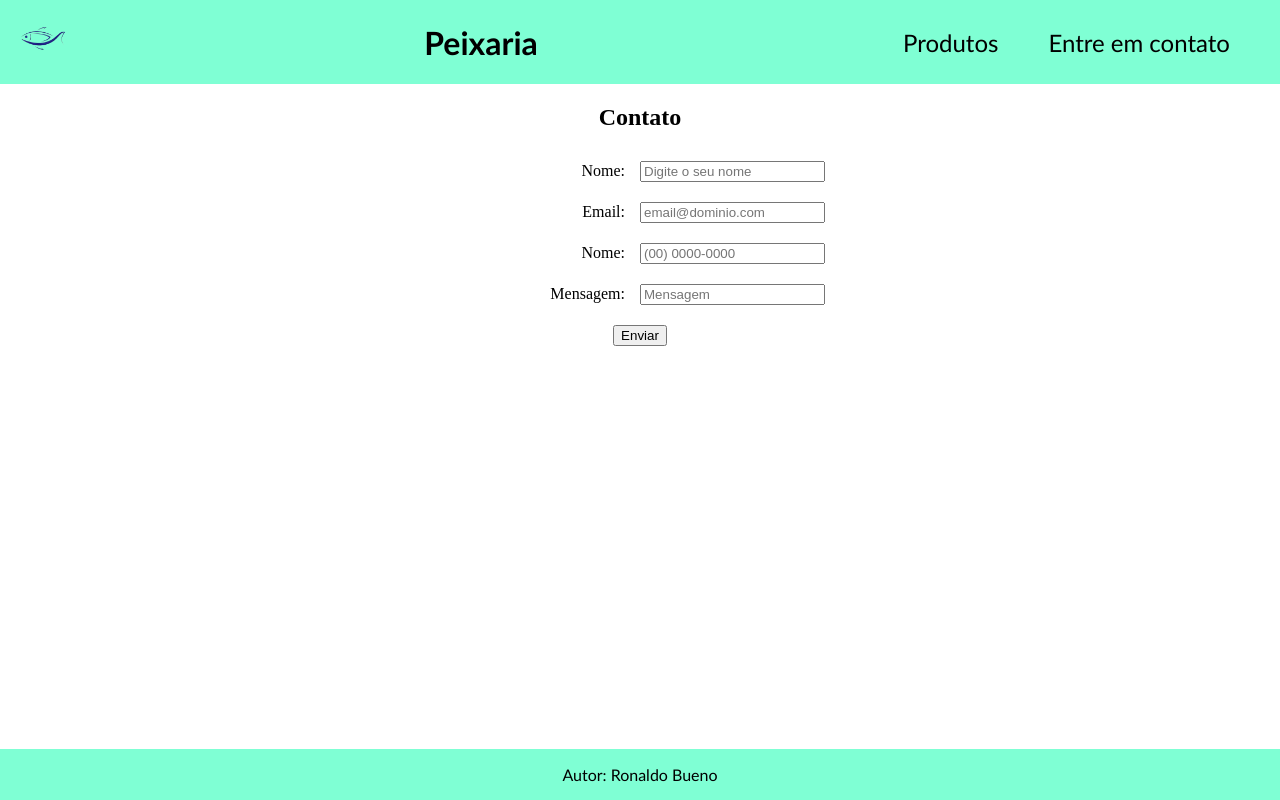
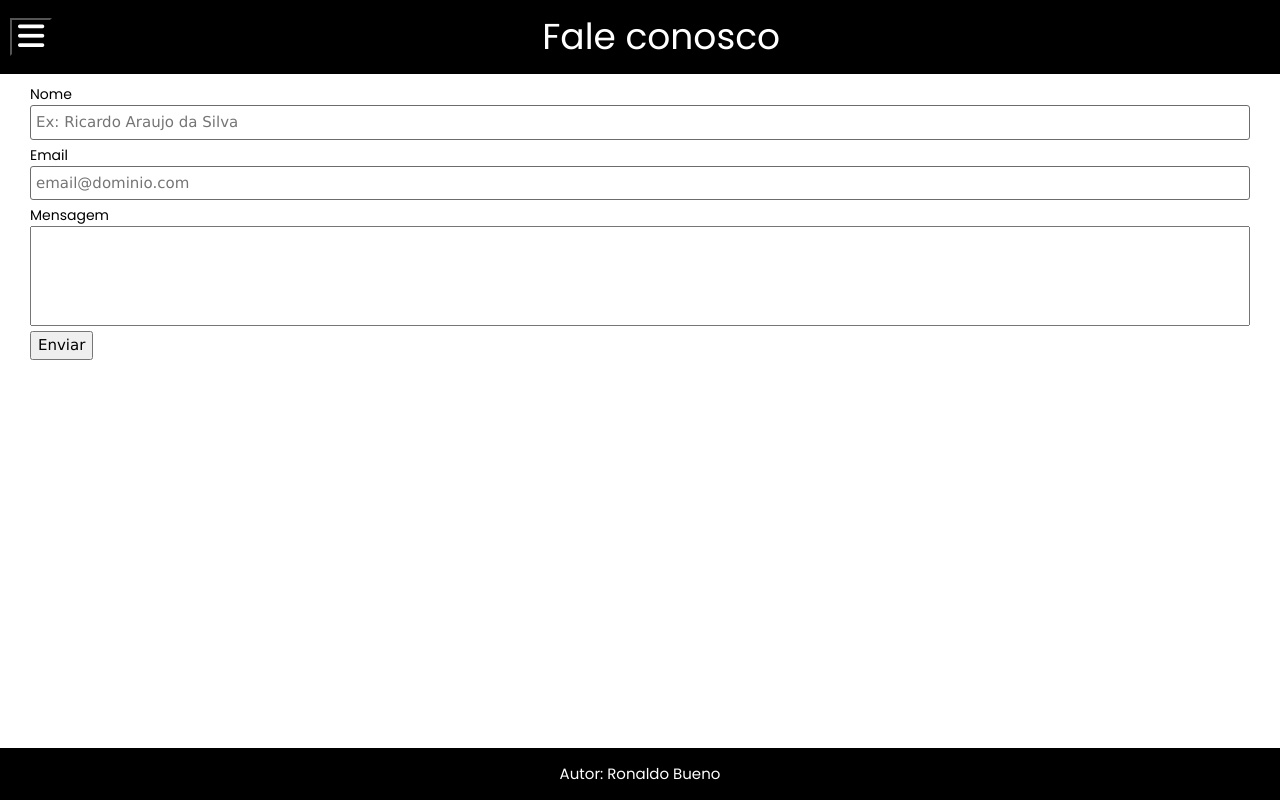
Before and after one commit to RonaldoBueno16/tecweb, a plain HTML site: page contato.html in a window 1280 px wide. Drawn offline with nearby package versions, Linux system fonts and the light colour scheme.

Commit message:
Adicionando menu

```diff
--- a/contato.html
+++ b/contato.html
@@ -1,51 +1,81 @@
 <!DOCTYPE html>
 <html lang="pt-br">
+
 <head>
     <title>Peixaria</title>
     <meta charset="utf-8">
 
     <link rel="stylesheet" href="./css/style.css">
+
+    <meta name="viewport" content="width=device-width, initial-scale=1">
+    <script src="./script.js"></script>
+    <script src="./cookie.js"></script>
+    <link rel="stylesheet" href="https://www.w3schools.com/w3css/4/w3.css">
+
+    <link rel="stylesheet" href="https://cdnjs.cloudflare.com/ajax/libs/font-awesome/6.0.0-beta3/css/all.min.css"
+        integrity="sha512-Fo3rlrZj/k7ujTnHg4CGR2D7kSs0v4LLanw2qksYuRlEzO+tcaEPQogQ0KaoGN26/zrn20ImR1DfuLWnOo7aBA=="
+        crossorigin="anonymous" referrerpolicy="no-referrer" />
+
+    <link rel="stylesheet" href="https://cdnjs.cloudflare.com/ajax/libs/font-awesome/4.7.0/css/font-awesome.min.css">
+
+    <link href='https://fonts.googleapis.com/css?family=Poppins' rel='stylesheet'>
+
+    <link rel="icon" href="./images/relIcon- site.png">
 </head>
-    <body>
-        <div class="logo">
-            <img src="./images/logo.png" alt="Logo do site" id="img_logo">
+
+<body onload="OnBodyLoad()">
+    <!-- <img src="./images/logo.png" alt="Logo do site" id="img_logo">
     <h1>Peixaria</h1>
     <nav>
         <ul class="navbar">
             <li class="buttons_head"><a href="./index.html">Produtos</a></li>
             <li class="buttons_head"><a href="./contato.html">Entre em contato</a></li>
         </ul>
-            </nav>
+    </nav> -->
+    <header>
+        <div class="menu">
+            <div class="background_button">
+                <button id="buttonmenu" onclick="ShowMenu()">
+                    <i class="fa-solid fa-bars fa-2x"></i>
+                </button>
+                <div class="background_menu hidden">
+                    <div class="background_textlink">
+                        <i class="iconlink fa fa-product-hunt"></i>
+                        <a href="./index.html" class="textlink">Produtos</a>
                     </div>
-
-        <header>
-            <div class="estoque">
-                <h2>Contato</h2>
-                <form>
-                    <div class="form_input">
-                        <div class="inputlabel"><label for="input_name">Nome:</label></div>
-                        <div class="inputinput"><input type="text" placeholder="Digite o seu nome" id="input_name" name="input_name"/></div>
+                    <div class="background_textlink">
+                        <i class="iconlink fa fa-wpforms"></i>
+                        <a href="./contato.html" class="textlink">Contato</a>
                     </div>
-                    <div class="form_input">
-                        <div class="inputlabel"><label for="input_email">Email:</label></div>
-                        <div class="inputinput"><input type="email" placeholder="email@dominio.com" id="input_email" name="input_email"/></div>
                 </div>
-                    <div class="form_input">
-                        <div class="inputlabel"><label for="input_tel">Nome:</label></div>
-                        <div class="inputinput"><input type="tel" placeholder="(00) 0000-0000" id="input_tel" name="input_tel"/></div>
             </div>
-                    <div class="form_input">
-                        <div class="inputlabel"><label for="input_message">Mensagem:</label></div>
-                        <div class="inputinput"><input type="tel" placeholder="Mensagem" id="input_message" name="input_message"/></div>
+            <div>
+                <h1 id="title">Fale conosco</h1>
             </div>
-                    <div class="form_input">
-                        <button type="submit">Enviar</button>
+            <div class="background_google">
+                <script async src="https://cse.google.com/cse.js?cx=98b275f6b7164dee8"></script>
+                <div class="gcse-search"></div>
             </div>
+        </div>
+    </header>
+    <article>
+        <form id="form_contato">
+            <div class="form-group">
+                <label for="nome">Nome</label>
+                <input id="nome" type="text" placeholder="Ex: Ricardo Araujo da Silva" required>
+            </div>
+            <div class="form-group">
+                <label for="email">Email</label>
+                <input id="email" type="email" placeholder="email@dominio.com" required>
+            </div>
+            <div class="form-group">
+                <label for="message">Mensagem</label>
+                <textarea id="message" type="message" placeholder="email@dominio.com" required> </textarea>
+            </div>
+            <button>Enviar</button>
         </form>
-            </div>
-
-        </header>
-        <footer id="footer_2">
+    </article>
+    <footer id="footer_1" style="position: absolute;">
         <p>Autor: Ronaldo Bueno</p>
     </footer>
 </body>
--- a/css/style.css
+++ b/css/style.css
@@ -3,13 +3,18 @@ body {
     padding: 0;
 }
 
-.logo {
+.menu {
     display: flex;
     flex-direction: row;
     justify-content: space-between;
     align-items: center;
 
-    background-color: aquamarine;
+    background-color: #000;
+}
+
+#title {
+    font-family: 'Poppins';
+    color: #FFFFFF;
 }
 
 #img_logo {
@@ -25,11 +30,6 @@ body {
     flex-direction: column;
 }
 
-.navbar {
-    display: flex;
-    /* background-color: #000; */
-}
-
 .inputlabel {
     width: 50%;
     display: flex;
@@ -42,21 +42,9 @@ body {
     display: flex;
 }
 
-.navbar>li {
-    display: block;
-    font-family: 'Gill Sans', 'Gill Sans MT', Calibri, 'Trebuchet MS', sans-serif;
-
-    font-size: 24px;
-    margin-right: 50px;
-}
-
 .buttons_head>a {
     text-decoration: none;
     color: black;
-}
-
-h1 {
-    font-family: 'Gill Sans', 'Gill Sans MT', Calibri, 'Trebuchet MS', sans-serif;
 }
 
 .estoque {
@@ -73,25 +61,12 @@ h1 {
 #footer_1 {
     display: flex;
     justify-content: center;
-    /* bottom: 0px; */
-    background: aquamarine;
+    bottom: 0px;
+    background: #000;
     height: auto;
-    color: #000;
+    color: #FFF;
     width: 100%;
-    position: absolute;
-    font-family: 'Gill Sans', 'Gill Sans MT', Calibri, 'Trebuchet MS', sans-serif;
-}
-
-#footer_2 {
-    display: flex;
-    justify-content: center;
-    bottom: 0px;
-    background: aquamarine;
-    height: auto;
-    color: #000;
-    width: 100%;
-    position: absolute;
-    font-family: 'Gill Sans', 'Gill Sans MT', Calibri, 'Trebuchet MS', sans-serif;
+    font-family: 'Poppins';
 }
 
 .card {
@@ -99,7 +74,7 @@ h1 {
     max-width: 300px;
     margin: auto;
     text-align: center;
-    font-family: arial;
+    font-family: 'Poppins';
 }
 
 .price {
@@ -127,20 +102,47 @@ h1 {
     opacity: 0.7;
 }
 
-form {
-    display: flex;
-    flex-direction: column;
-    align-items: center;
+article {
+    margin-left: 30px;
+    margin-right: 30px;
+    margin-top: 10px;
 }
 
-.form_input {
+#form_buy {
     display: flex;
     align-items: center;
     justify-content: center;
-    margin-top: 10px;
-    margin-bottom: 10px;
+    flex-direction: column;
 }
 
+.form-group {
+    display: flex;
+    flex-direction: column;
+    margin-top: 5px;
+}
+
+.form-group>label {
+    font-family: 'Poppins';
+    font-size: 14px;
+}
+
+.form-group>textarea {
+    resize: none;
+    height: 100px;
+}
+
+.form-group>input {
+    padding: 5px;
+    border-radius: 3px;
+
+    border-style: solid;
+    border-color: #6C6C6C;
+    border-width: 0.1px;
+}
+
+#form_contato>button {
+    margin-top: 5px;
+}
 
 .infocompra {
     display: flex;
@@ -160,3 +162,53 @@ form {
 
     margin-top: 10px;
 }
+
+#buttonmenu {
+    cursor: pointer;
+    background-color: #000;
+    color: #FFF;
+}
+
+.background_button {
+    margin-left: 10px;
+}
+
+.background_google {
+    margin-right: 10px;
+}
+
+.background_menu {
+    display: flex;
+    flex-direction: column;
+    position: absolute;
+    background-color: rgba(0, 0, 0, 1.0);
+    padding: 5px;
+    margin-top: 18px;
+
+
+    overflow: hidden;
+    left: 0;
+}
+
+.textlink {
+    color: #FFF;
+
+    text-decoration: none;
+
+    font-family: 'Poppins';
+    font-size: 22px;
+}
+
+.iconlink {
+    color: #FFF;
+}
+
+.background_textlink {
+    padding-top: 5px;
+    padding-bottom: 5px;
+    padding-right: 20px;
+}
+
+.hidden {
+    display: none;
+}
--- a/script.js
+++ b/script.js
@@ -80,19 +80,19 @@ function ValidateInput(id) {
     switch (id) {
         case "cpf": {
 
-            if(!TestaCPF(value.replaceAll('-', '').replaceAll('.', ''))) {
+            if (!TestaCPF(value.replaceAll('-', '').replaceAll('.', ''))) {
                 validado = false;
             }
             break;
         }
         case "email": {
-            if(!ValidateEmail(value)) {
+            if (!ValidateEmail(value)) {
                 validado = false;
             }
             break;
         }
         case "cep": {
-            if(!ValidaCEP(value)) {
+            if (!ValidaCEP(value)) {
                 validado = false;
             }
             else {
@@ -106,7 +106,7 @@ function ValidateInput(id) {
 
                             const bairro = busca.bairro;
                             const logadouro = busca.logradouro;
-                        const cidade =busca.localidade;
+                            const cidade = busca.localidade;
                             const estado = busca.uf;
 
                             WriteInput("logadouro", logadouro);
@@ -119,7 +119,7 @@ function ValidateInput(id) {
             break;
         }
         case "telefone": {
-            if(!ValidateCellPhone(value)) {
+            if (!ValidateCellPhone(value)) {
                 validado = false;
             }
             break;
@@ -161,18 +161,18 @@ function TestaCPF(strCPF) {
     Soma = 0;
     if (strCPF == "00000000000") return false;
 
-  for (i=1; i<=9; i++) Soma = Soma + parseInt(strCPF.substring(i-1, i)) * (11 - i);
+    for (i = 1; i <= 9; i++) Soma = Soma + parseInt(strCPF.substring(i - 1, i)) * (11 - i);
     Resto = (Soma * 10) % 11;
 
-    if ((Resto == 10) || (Resto == 11))  Resto = 0;
-    if (Resto != parseInt(strCPF.substring(9, 10)) ) return false;
+    if ((Resto == 10) || (Resto == 11)) Resto = 0;
+    if (Resto != parseInt(strCPF.substring(9, 10))) return false;
 
     Soma = 0;
-    for (i = 1; i <= 10; i++) Soma = Soma + parseInt(strCPF.substring(i-1, i)) * (12 - i);
+    for (i = 1; i <= 10; i++) Soma = Soma + parseInt(strCPF.substring(i - 1, i)) * (12 - i);
     Resto = (Soma * 10) % 11;
 
-    if ((Resto == 10) || (Resto == 11))  Resto = 0;
-    if (Resto != parseInt(strCPF.substring(10, 11) ) ) return false;
+    if ((Resto == 10) || (Resto == 11)) Resto = 0;
+    if (Resto != parseInt(strCPF.substring(10, 11))) return false;
     return true;
 }
 
@@ -186,3 +186,12 @@ function ValidateCellPhone(numero) {
     const pattern = /^\(?[1-9]{2}\)? ?(?:[2-8]|9[1-9])[0-9]{3}\-?[0-9]{4}$/;
     return pattern.test(numero);
 }
+
+function ShowMenu() {
+    const menu = document.querySelector('.background_menu');
+
+    if (menu.classList.contains('hidden'))
+        menu.classList.remove('hidden');
+    else
+        menu.classList.add('hidden');
+}
```
Also changed, not shown: as.html (deleted, +0 -13 lines), index.html (+72 -38 lines). Lines whose indentation alone changed are shown as unchanged.
